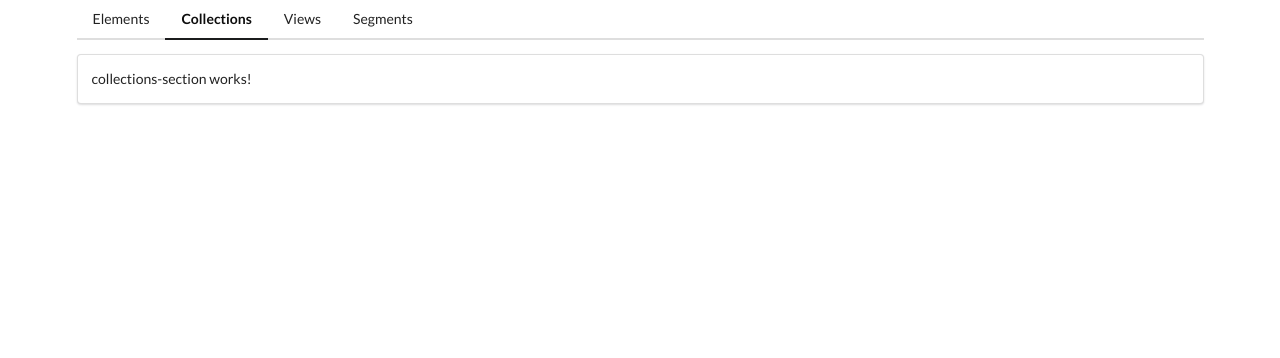
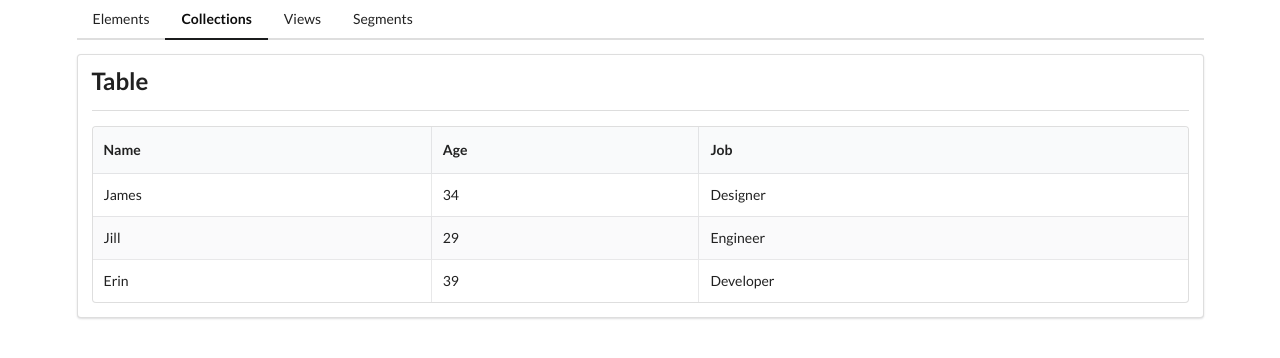
Before and after one commit to tjacker/generic-semantic-ui-site, an Angular app: page /collections in a window 1280 px wide. Shown: the top 358 px of the page. Built offline with nearby package versions, Linux system fonts and the light colour scheme.

Commit message:
creates table component in collections module

```diff
--- a/src/app/collections/collections-section/collections-section.component.html
+++ b/src/app/collections/collections-section/collections-section.component.html
@@ -1 +1,15 @@
-<p>collections-section works!</p>
+<div class="ui grid">
+	<div class="row">
+		<section class="column">
+			<app-divider>Table</app-divider>
+
+			<app-table [data]="data" [headers]="headers" classList="striped celled"></app-table>
+		</section>
+	</div>
+
+	<!-- <div class="row">
+		<section class="column">
+			<app-divider></app-divider>
+		</section>
+	</div> -->
+</div>
--- a/src/app/collections/collections-section/collections-section.component.ts
+++ b/src/app/collections/collections-section/collections-section.component.ts
@@ -5,4 +5,15 @@ import { Component } from '@angular/core';
 	templateUrl: './collections-section.component.html',
 	styleUrls: ['./collections-section.component.scss'],
 })
-export class CollectionsSectionComponent {}
+export class CollectionsSectionComponent {
+	public data = [
+		{ name: 'James', age: 34, job: 'Designer' },
+		{ name: 'Jill', age: 29, job: 'Engineer' },
+		{ name: 'Erin', age: 39, job: 'Developer' },
+	];
+	public headers = [
+		{ key: 'name', label: 'Name' },
+		{ key: 'age', label: 'Age' },
+		{ key: 'job', label: 'Job' },
+	];
+}
--- a/src/app/collections/collections.module.ts
+++ b/src/app/collections/collections.module.ts
@@ -1,11 +1,13 @@
 import { CommonModule } from '@angular/common';
 import { NgModule } from '@angular/core';
+import { SharedModule } from '../shared/shared.module';
 import { CollectionsRoutingModule } from './collections-routing.module';
 import { CollectionsSectionComponent } from './collections-section/collections-section.component';
+import { TableComponent } from './table/table.component';
 
 @NgModule({
-	declarations: [CollectionsSectionComponent],
-	imports: [CommonModule, CollectionsRoutingModule],
+	declarations: [CollectionsSectionComponent, TableComponent],
+	imports: [CommonModule, CollectionsRoutingModule, SharedModule],
 	exports: [],
 })
 export class CollectionsModule {}
--- /dev/null
+++ b/src/app/collections/table/table.component.html
@@ -0,0 +1,15 @@
+<table class="ui table" [ngClass]="classList">
+	<thead>
+		<tr>
+			<th *ngFor="let header of headers">{{ header.label }}</th>
+		</tr>
+	</thead>
+
+	<tbody>
+		<tr *ngFor="let record of data">
+			<td *ngFor="let header of headers">
+				{{ record[header.key] }}
+			</td>
+		</tr>
+	</tbody>
+</table>
--- a/tsconfig.json
+++ b/tsconfig.json
@@ -7,6 +7,7 @@
 		"forceConsistentCasingInFileNames": true,
 		"strict": true,
 		"strictPropertyInitialization": false,
+		"suppressImplicitAnyIndexErrors": true,
 		"noImplicitOverride": true,
 		"noPropertyAccessFromIndexSignature": true,
 		"noImplicitReturns": true,
```
Also changed, not shown: src/app/collections/table/table.component.ts (added, +12 -0 lines), src/app/collections/table/table.component.scss (added).
